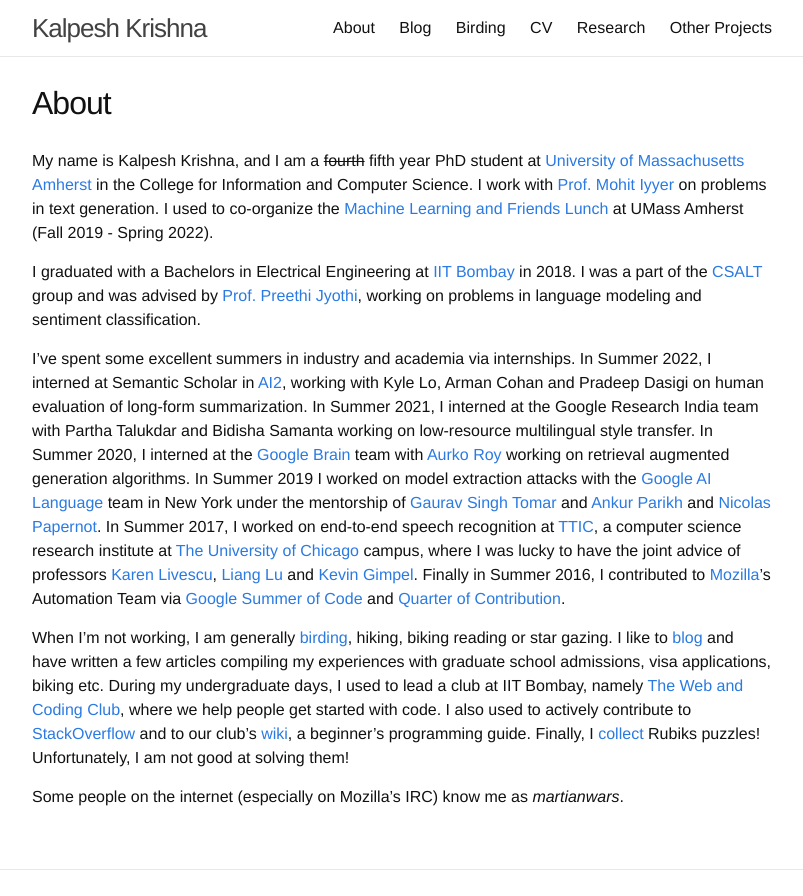
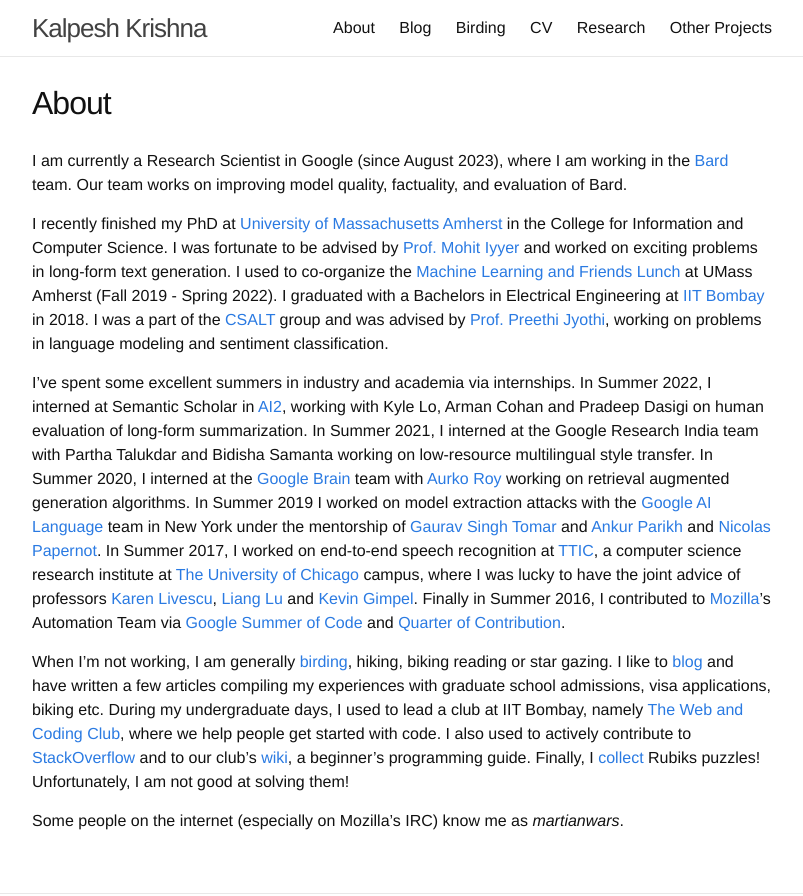
Before and after one commit to martiansideofthemoon/martiansideofthemoon.github.io, a Jekyll site: the page built from _pages/about.md, in a window 1280 px wide, cut to the strip 0-896 px from the top of the page. Shown: the whole strip, without its empty margins (238-1041 px from the left). Built offline with Jekyll 4.4.1, drawn with Linux system fonts in a browser that asks for light colours; comment, search, counter and statistics services are not loaded.

Commit message:
Update about.md

```diff
--- a/_pages/about.md
+++ b/_pages/about.md
@@ -5,9 +5,9 @@ permalink: /about/
 order: 1
 ---
 
-My name is Kalpesh Krishna, and I am a ~~fourth~~ fifth year PhD student at [University of Massachusetts Amherst](http://cs.umass.edu/) in the College for Information and Computer Science. I work with [Prof. Mohit Iyyer](https://people.cs.umass.edu/~miyyer/) on problems in text generation. I used to co-organize the [Machine Learning and Friends Lunch](https://umass-mlfl.github.io/) at UMass Amherst (Fall 2019 - Spring 2022).
+I am currently a Research Scientist in Google (since August 2023), where I am working in the [Bard](https://bard.google.com/) team. Our team works on improving model quality, factuality, and evaluation of Bard.
 
-I graduated with a Bachelors in Electrical Engineering at [IIT Bombay](http://iitb.ac.in) in 2018. I was a part of the [CSALT](https://www.cse.iitb.ac.in/~pjyothi/csalt/) group and was advised by [Prof. Preethi Jyothi](https://www.cse.iitb.ac.in/~pjyothi/), working on problems in language modeling and sentiment classification.
+I recently finished my PhD at [University of Massachusetts Amherst](http://cs.umass.edu/) in the College for Information and Computer Science. I was fortunate to be advised by [Prof. Mohit Iyyer](https://people.cs.umass.edu/~miyyer/) and worked on exciting problems in long-form text generation. I used to co-organize the [Machine Learning and Friends Lunch](https://umass-mlfl.github.io/) at UMass Amherst (Fall 2019 - Spring 2022). I graduated with a Bachelors in Electrical Engineering at [IIT Bombay](http://iitb.ac.in) in 2018. I was a part of the [CSALT](https://www.cse.iitb.ac.in/~pjyothi/csalt/) group and was advised by [Prof. Preethi Jyothi](https://www.cse.iitb.ac.in/~pjyothi/), working on problems in language modeling and sentiment classification.
 
 I've spent some excellent summers in industry and academia via internships. In Summer 2022, I interned at Semantic Scholar in [AI2](https://allenai.org/), working with Kyle Lo, Arman Cohan and Pradeep Dasigi on human evaluation of long-form summarization. In Summer 2021, I interned at the Google Research India team with Partha Talukdar and Bidisha Samanta working on low-resource multilingual style transfer. In Summer 2020, I interned at the [Google Brain](https://research.google/teams/brain) team with [Aurko Roy](https://sites.google.com/site/royaurko) working on retrieval augmented generation algorithms. In Summer 2019 I worked on model extraction attacks with the [Google AI Language](https://ai.google/research/teams/language/) team in New York under the mentorship of [Gaurav Singh Tomar](https://ai.google/research/people/GauravSinghTomar/) and [Ankur Parikh](https://ai.google/research/people/104995/) and [Nicolas Papernot](https://www.papernot.fr/).
 In Summer 2017, I worked on end-to-end speech recognition at [TTIC](http://ttic.edu/), a computer science research institute at [The University of Chicago](https://www.uchicago.edu/) campus, where I was lucky to have the joint advice of professors [Karen Livescu](http://ttic.uchicago.edu/~klivescu), [Liang Lu](http://ttic.uchicago.edu/~llu/) and [Kevin Gimpel](http://ttic.uchicago.edu/~kgimpel/). Finally in Summer 2016, I contributed to [Mozilla](https://en.wikipedia.org/wiki/Mozilla)'s Automation Team via [Google Summer of Code](https://summerofcode.withgoogle.com/) and [Quarter of Contribution](https://wiki.mozilla.org/Auto-tools/New_Contributor/Quarter_of_Contribution).
```
